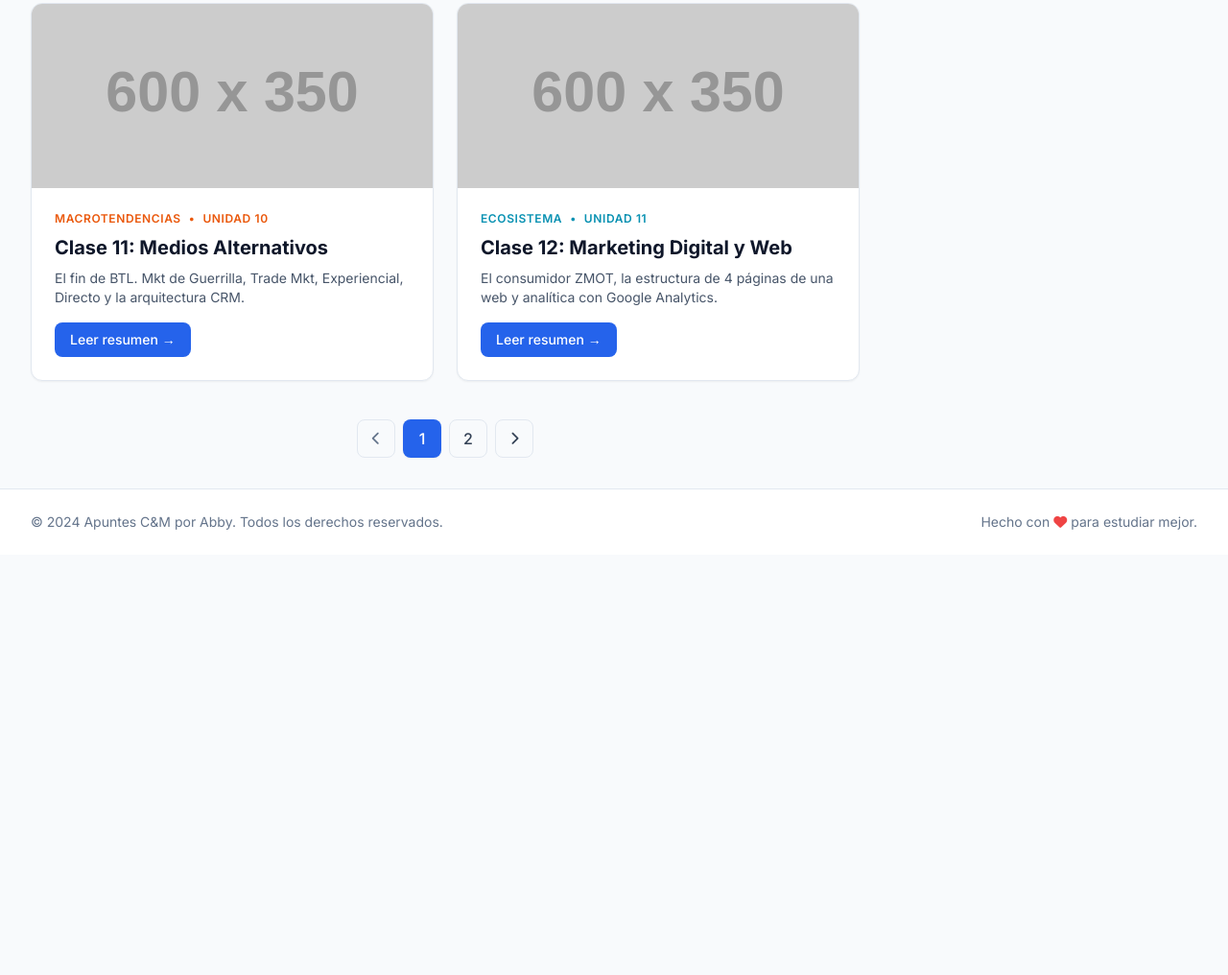
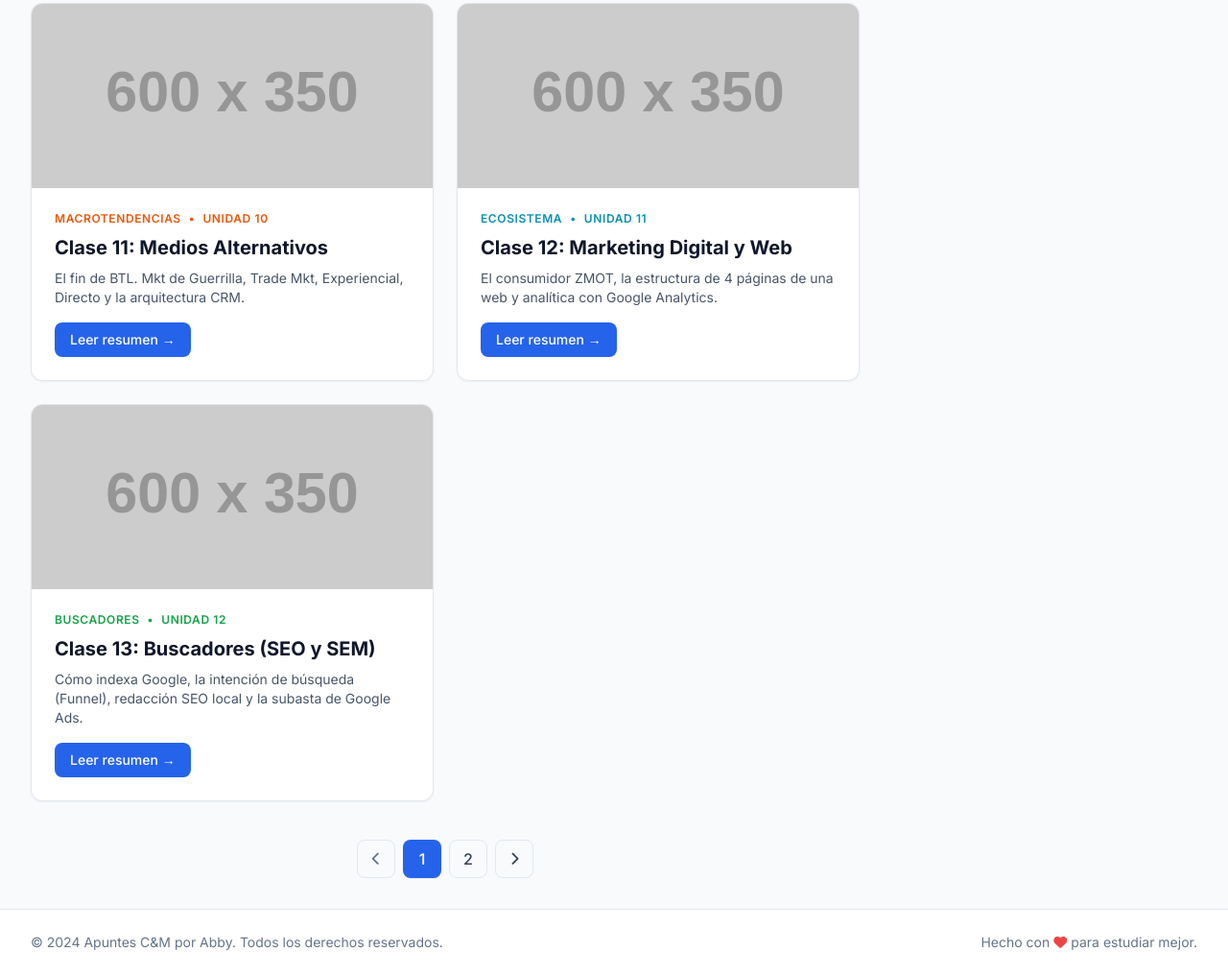
Before and after one commit to abbyrom-lab/PC_Comunicaciones-de-marketing, a plain HTML site: page index.html in a window 1280 px wide. Shown: the part 1962-2978 px from the top of the page at 96% size. Before the commit the page ends 2540 px from the top, so only its background shows below. Drawn offline with nearby package versions, Linux system fonts and the light colour scheme; placeholder pictures from the web are drawn by us.

Commit message:
Add Clase 13 article section to index.html

```diff
--- a/index.html
+++ b/index.html
@@ -243,6 +243,22 @@
         </div>
     </div>
 </article>
+                <!-- Tarjeta de Clase 13 -->
+<article class="bg-white rounded-xl shadow-sm border border-slate-200 overflow-hidden hover:shadow-md transition-shadow duration-300 flex flex-col">
+    <img src="https://placehold.co/600x350/dcfce7/15803d?text=Clase+13" alt="Imagen representativa Clase 13" class="w-full h-48 object-cover">
+    <div class="p-6 flex-grow flex flex-col">
+        <div class="flex items-center gap-2 text-xs text-green-600 font-semibold uppercase tracking-wider mb-2">
+            <span>Buscadores</span><span>•</span><span>Unidad 12</span>
+        </div>
+        <h2 class="text-xl font-bold text-slate-900 mb-2">Clase 13: Buscadores (SEO y SEM)</h2>
+        <p class="text-slate-600 text-sm mb-4 line-clamp-3">Cómo indexa Google, la intención de búsqueda (Funnel), redacción SEO local y la subasta de Google Ads.</p>
+        <div class="mt-auto">
+            <a href="clase-13.html" class="inline-flex items-center justify-center bg-blue-600 hover:bg-blue-700 text-white px-4 py-2 rounded-lg text-sm font-medium transition-colors">
+                Leer resumen &rarr;
+            </a>
+        </div>
+    </div>
+</article>
             </div>
 
             <!-- Paginación (Ejemplo visual) -->
```
